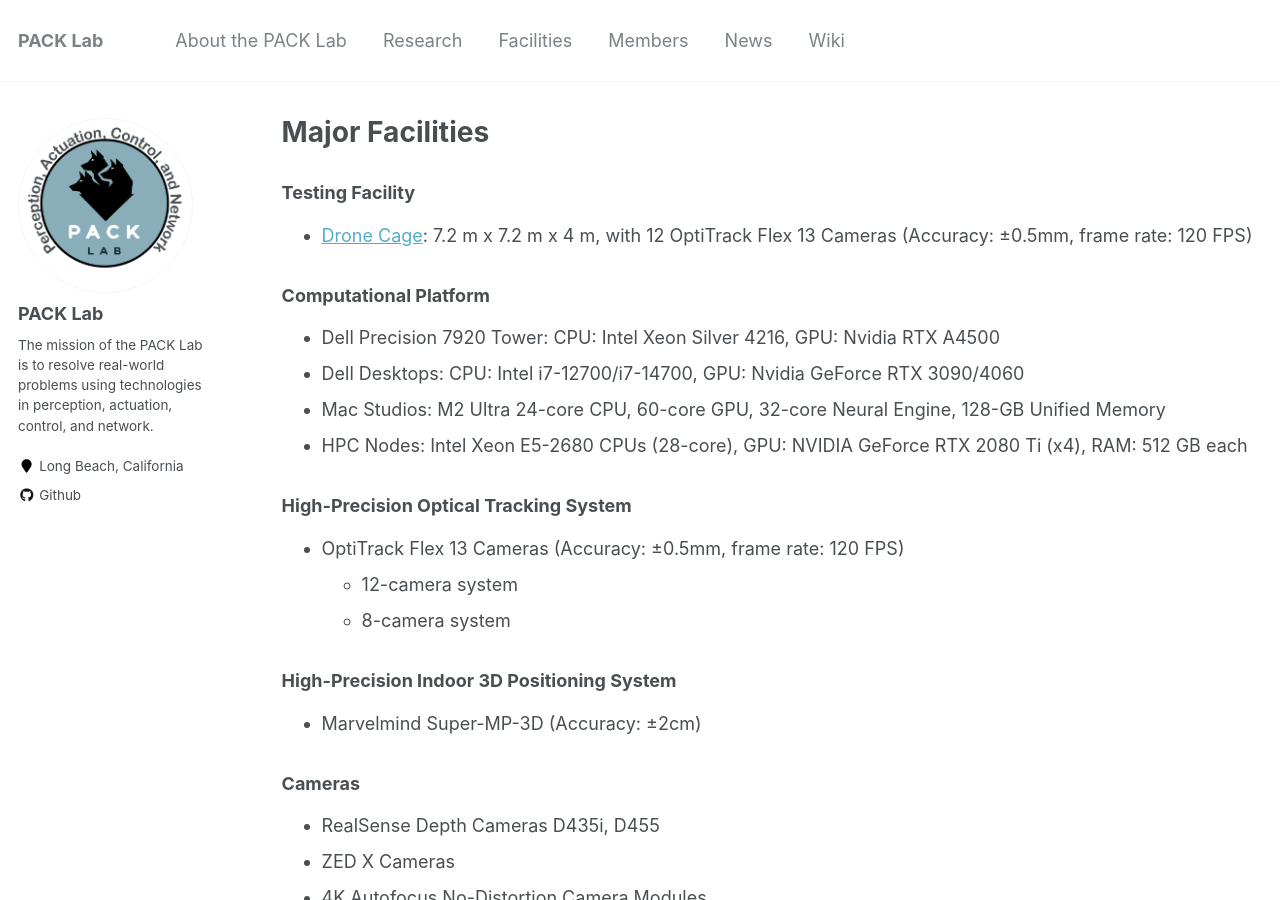
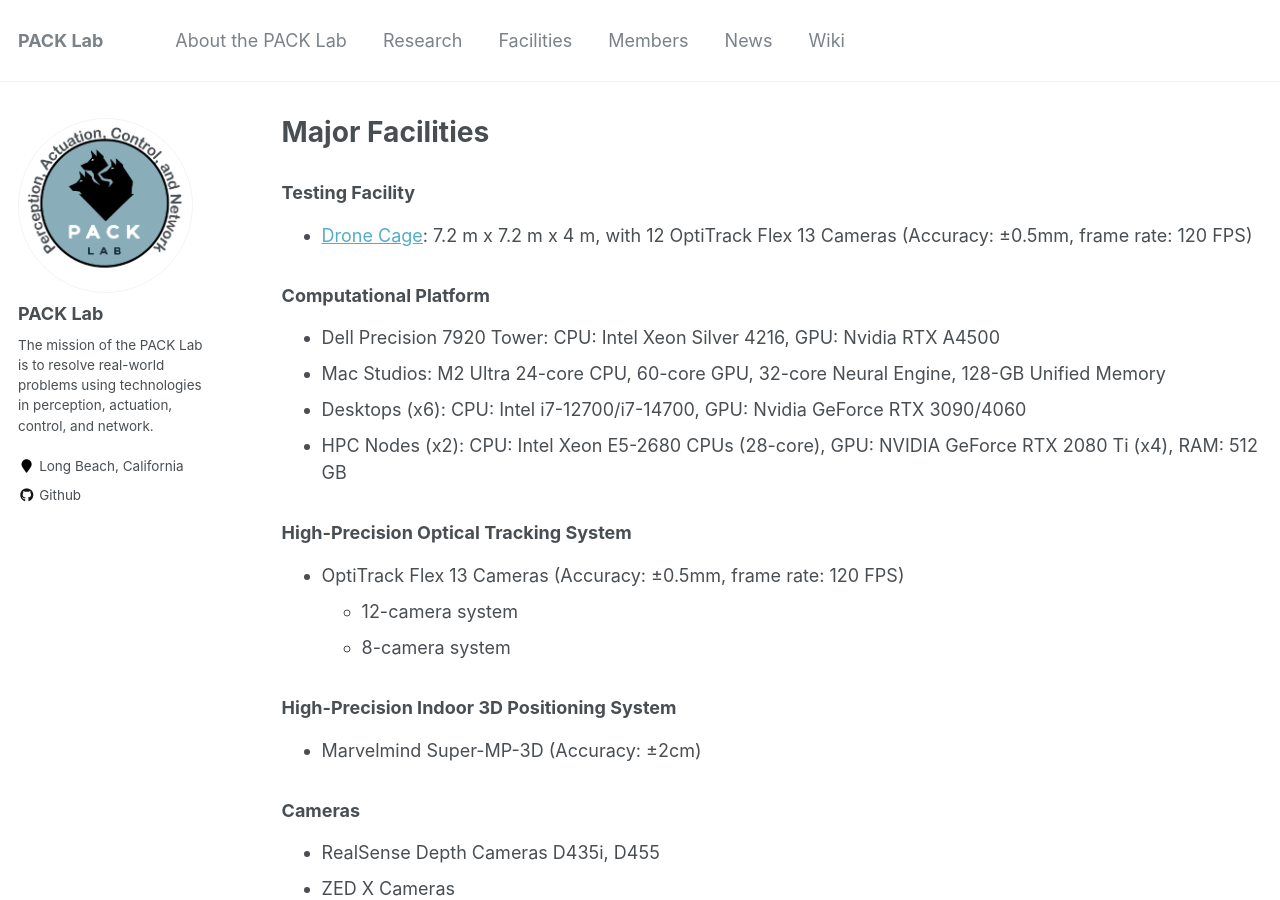
Before and after one commit to pack-lab/pack-lab.github.io, a Jekyll site: the page built from _pages/facilities.md, in a window 1280 px wide and 900 px high. Built offline with Jekyll 4.4.1, drawn with Linux system fonts in a browser that asks for light colours.

Commit message:
Update facilities.md

```diff
--- a/_pages/facilities.md
+++ b/_pages/facilities.md
@@ -10,9 +10,9 @@
 
 ### Computational Platform
 * Dell Precision 7920 Tower: CPU: Intel Xeon Silver 4216, GPU: Nvidia RTX A4500
-* Dell Desktops: CPU: Intel i7-12700/i7-14700, GPU: Nvidia GeForce RTX 3090/4060
 * Mac Studios: M2 Ultra 24-core CPU, 60-core GPU, 32-core Neural Engine, 128-GB Unified Memory
-* HPC Nodes: Intel Xeon E5-2680 CPUs (28-core), GPU: NVIDIA GeForce RTX 2080 Ti (x4), RAM: 512 GB each
+* Desktops (x6): CPU: Intel i7-12700/i7-14700, GPU: Nvidia GeForce RTX 3090/4060
+* HPC Nodes (x2): CPU: Intel Xeon E5-2680 CPUs (28-core), GPU: NVIDIA GeForce RTX 2080 Ti (x4), RAM: 512 GB
 
 ### High-Precision Optical Tracking System
 * OptiTrack Flex 13 Cameras (Accuracy: ±0.5mm, frame rate: 120 FPS)
```
